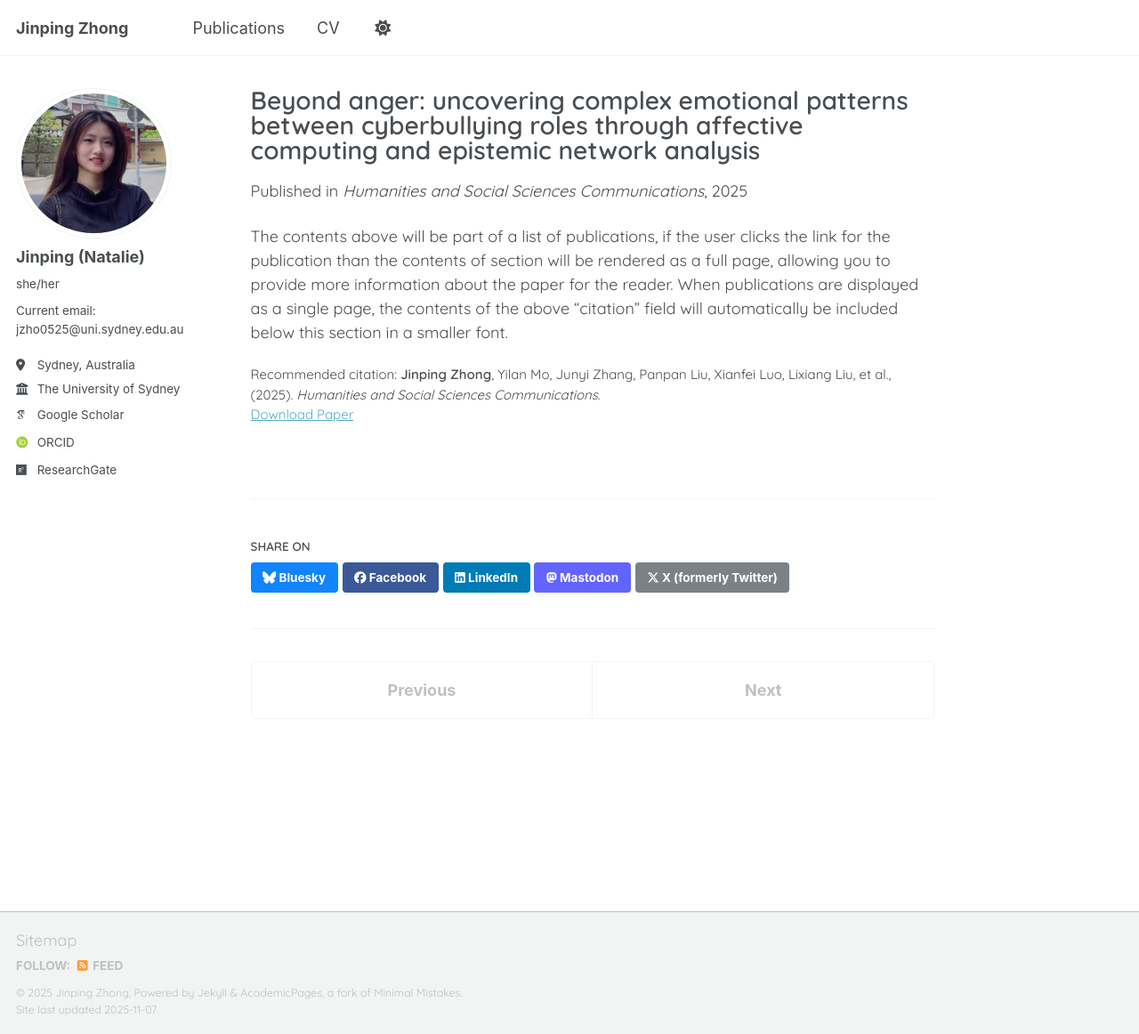
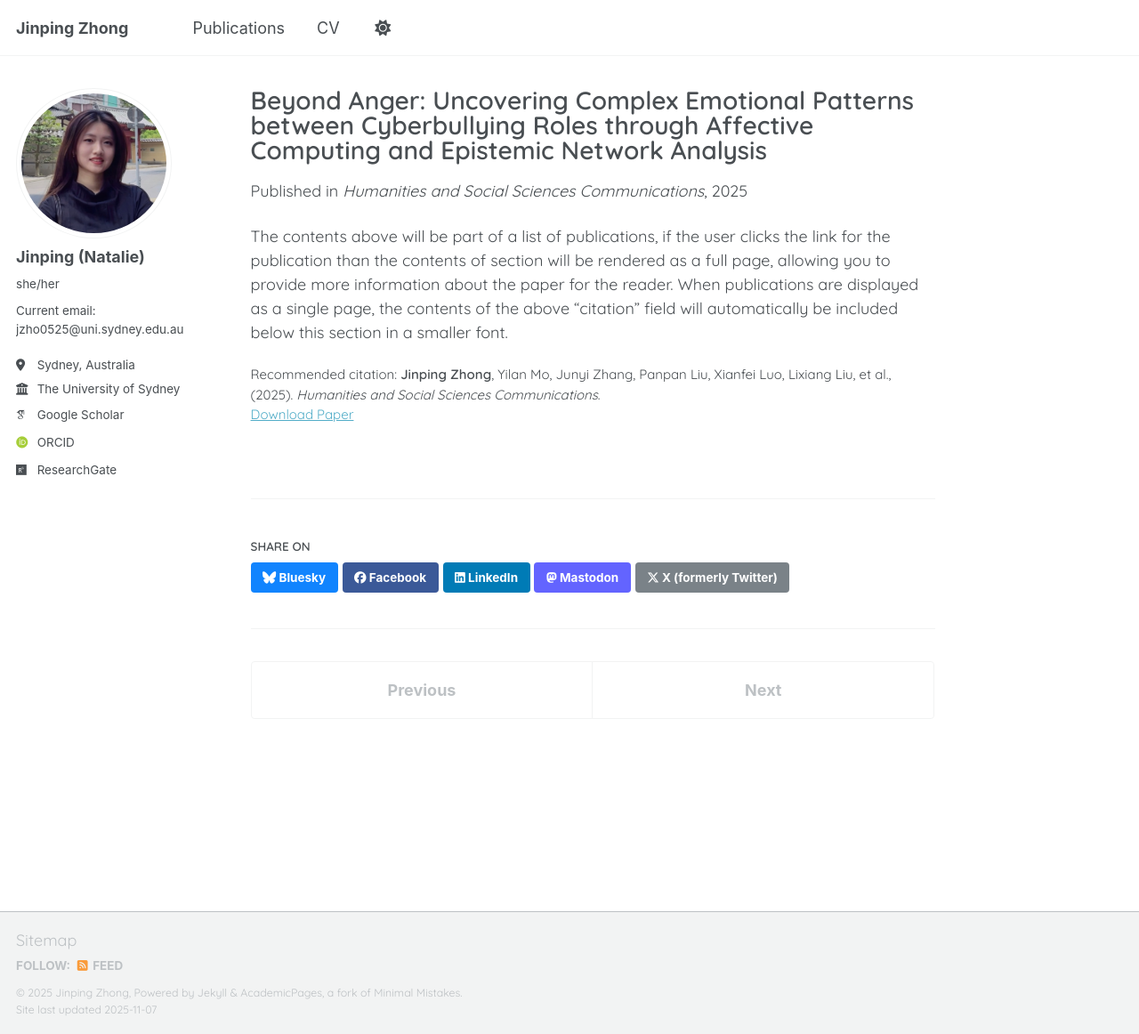
Before and after one commit to kimpink98/jp-zhong, a Jekyll site: the page built from _publications/2025-08-08-emotional-patterns.md, in a window 1280 px wide and 1162 px high. Shown: the whole window at 89% size. Built offline with Jekyll 4.4.1, drawn with Linux system fonts in a browser that asks for light colours; some web fonts are replaced; a script that is not in the unit is left out.

```diff
--- a/_publications/2025-08-08-emotional-patterns.md
+++ b/_publications/2025-08-08-emotional-patterns.md
@@ -1,5 +1,5 @@
 ---
-title: "Beyond anger: uncovering complex emotional patterns between cyberbullying roles through affective computing and epistemic network analysis"
+title: "Beyond Anger: Uncovering Complex Emotional Patterns between Cyberbullying Roles through Affective Computing and Epistemic Network Analysis"
 collection: publications
 category: manuscripts
 permalink: /publication/2015-10-01-paper-title-number-3
```
